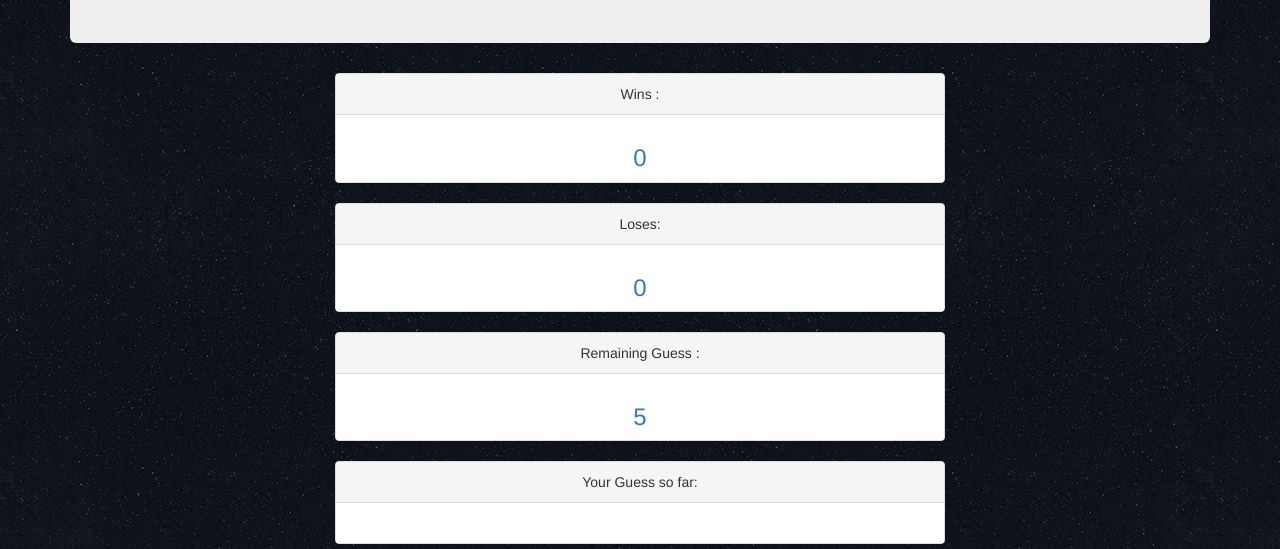
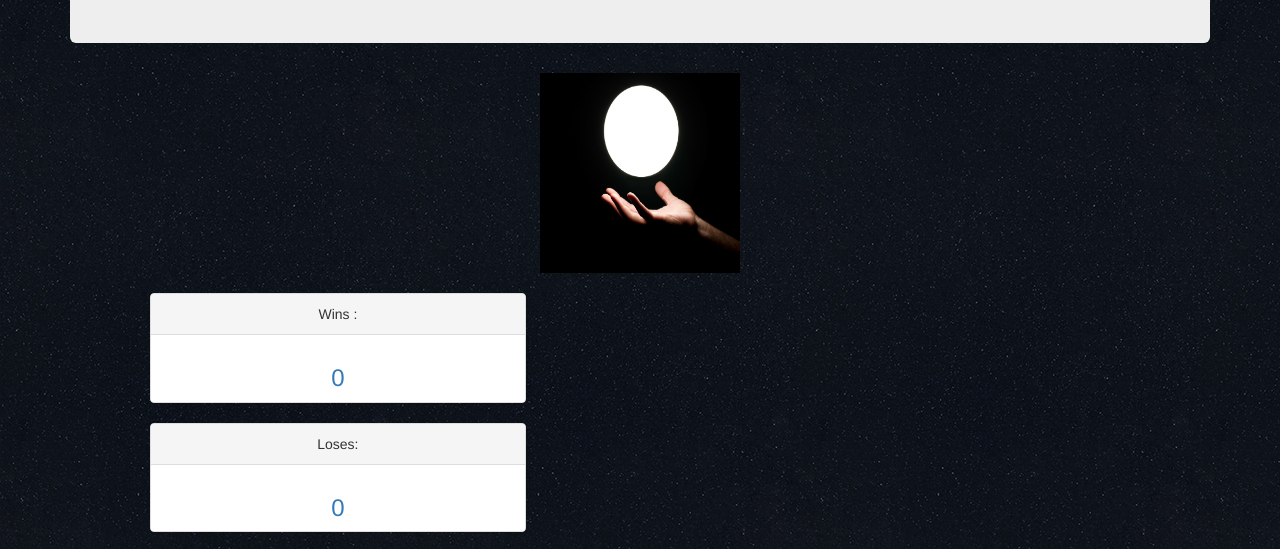
Before and after one commit to bteferi/Psychic-Game, a plain HTML site: page index.html in a window 1280 px wide. Shown: the part 222-771 px from the top of the page. Drawn offline with nearby package versions, Linux system fonts and the light colour scheme.

Commit message:
added in some images

```diff
--- a/assets/css/style.css
+++ b/assets/css/style.css
@@ -5,6 +5,7 @@ body{
 }
 .gamebox{
   color:blue;
-  width:50%;
-  height:50%;
+  width:40%;
+  height:30%;
+  padding-left:7%;
 }
--- a/assets/javascript/game.js
+++ b/assets/javascript/game.js
@@ -17,7 +17,7 @@ console.log(ComputerGuess);
 document.querySelector("#RemainingGuess").innerHTML = RemainingGuess; // here it is not updating
 document.querySelector("#losses_counter").innerHTML = losses;
 document.querySelector("#win_counter").innerHTML = win;
-
+  alert("Welcome Mariamawit" );
 
 
 // 2.0 Problem How do I get users guess
@@ -25,7 +25,7 @@ document.querySelector("#win_counter").innerHTML = win;
 // function starts below //
 document.onkeyup = function(event) {
   var UserGuess = event.key;
-    alert("Welcome Mariamawit" );
+
   AllUser_Guess.push(UserGuess);
   //
 
--- a/index.html
+++ b/index.html
@@ -21,7 +21,15 @@
     </div>
 </div>
       <!-- <span> for win counter</span> -->
-<div class='container gamebox'>
+
+
+  <!-- Content here -->
+<div class="float-left">
+<img src="assets/images/image1.png" class="rounded float-right" width="200" height="200">
+</div>
+<br>
+<div class="container">
+<div class='gamebox float-left'>
 
         <div class='panel panel-default'>
         <div class="panel-heading">
@@ -63,14 +71,19 @@
         </ul>
       </div>
 
-
 </div>
 
   </div>
+  <div class="container">
+    <!-- Content here -->
+  </div>
+
   <script src="assets/javascript/game.js">
   </script>
   </div>
 </div>
+
+
 </body>
 
 </html>
```
